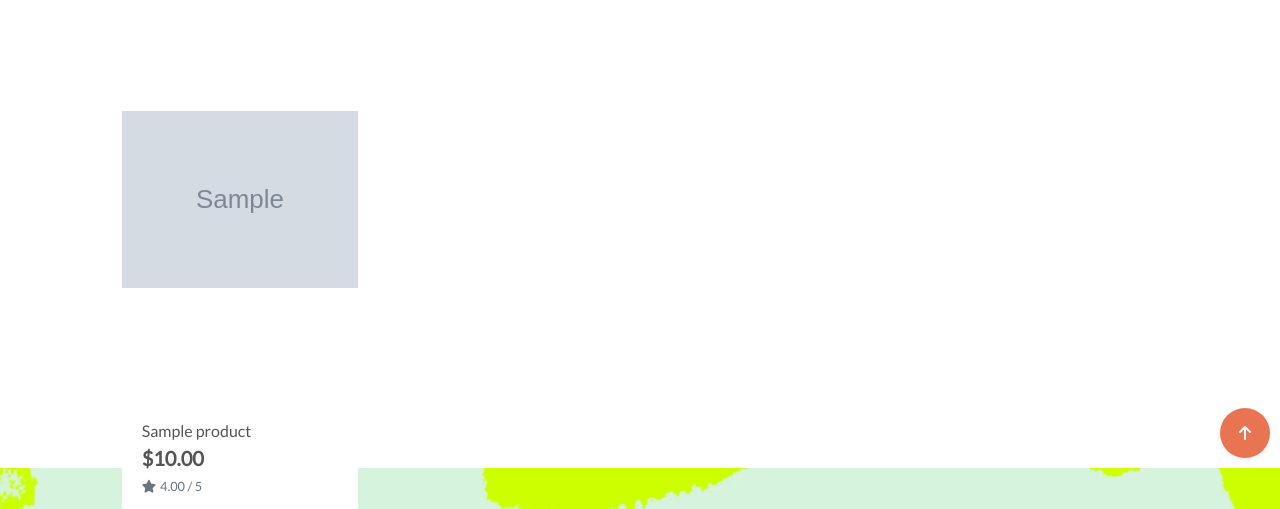
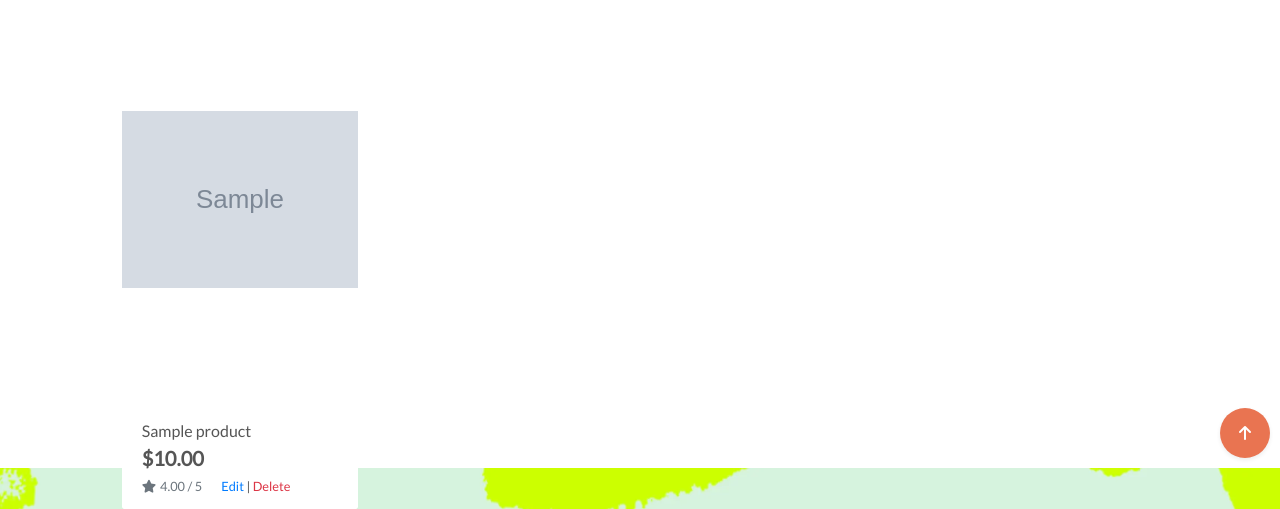
Before and after one commit to ConorBevan/Console-Kingdom, a Django app: page /products/ in a window 1280 px wide. Shown: the part 332-841 px from the top of the page. Run offline with Django 3.2, Linux system fonts and the light colour scheme; a user stored in the database is signed in; tables that the repository leaves empty hold one stand-in row (values such as "Sample post"); grey boxes marked "Sample" are stand-in pictures; some libraries are stand-ins or nearby versions.

Commit message:
Added delete product functionality so all admin/superuser functionality is accessible in the front end

```diff
--- a/products/templates/products/product_detail.html
+++ b/products/templates/products/product_detail.html
@@ -34,6 +34,12 @@
                         <small class="text-muted"><i class="fas fa-star mr-1"></i>{{ product.rating }} / 5</small>
                     {% else %}
                         <small class="text-muted">No Rating</small>
+                    {% endif %}
+                    {% if request.user.is_superuser %}
+                        <small class="ml-3">
+                            <a href="{% url 'edit_product' product.id %}">Edit</a> |
+                            <a class="text-danger" href="{% url 'delete_product' product.id %}">Delete</a>
+                        </small>
                     {% endif %}
                     <p class="mt-3">{{ product.description }}</p>
                     <form class="form" action="{% url 'add_to_cart' product.id %}" method="POST">
--- a/products/templates/products/products.html
+++ b/products/templates/products/products.html
@@ -50,6 +50,12 @@
                                     {% else %}
                                     <small class="text-muted">No Rating</small>
                                     {% endif %}
+                                    {% if request.user.is_superuser %}
+                                        <small class="ml-3">
+                                            <a href="{% url 'edit_product' product.id %}">Edit</a> |
+                                            <a class="text-danger" href="{% url 'delete_product' product.id %}">Delete</a>
+                                        </small>
+                                    {% endif %}
                                 </div>
                             </div>
                         </div>
--- a/products/urls.py
+++ b/products/urls.py
@@ -6,4 +6,5 @@ urlpatterns = [
     path('<int:product_id>/', views.product_detail, name='product_detail'),
     path('add/', views.add_product, name='add_product'),
     path('edit/<int:product_id>/', views.edit_product, name='edit_product'),
+    path('delete/<int:product_id>/', views.delete_product, name='delete_product'),
 ]
--- a/products/views.py
+++ b/products/views.py
@@ -28,9 +28,9 @@ def add_product(request):
     if request.method == 'POST':
         form = ProductForm(request.POST, request.FILES)
         if form.is_valid():
-            form.save()
+            product = form.save()
             messages.success(request, 'Successfully added product!')
-            return redirect(reverse('add_product'))
+            return redirect(reverse('product_detail', args=[product.id]))
         else:
             messages.error(request, 'Failed to add product.')
     else:
@@ -64,3 +64,10 @@ def edit_product(request, product_id):
     }
 
     return render(request, template, context)
+
+
+def delete_product(request, product_id):
+    product = get_object_or_404(Product, pk=product_id)
+    product.delete()
+    messages.success(request, 'Product has been removed from the store!')
+    return redirect(reverse('products'))
```
